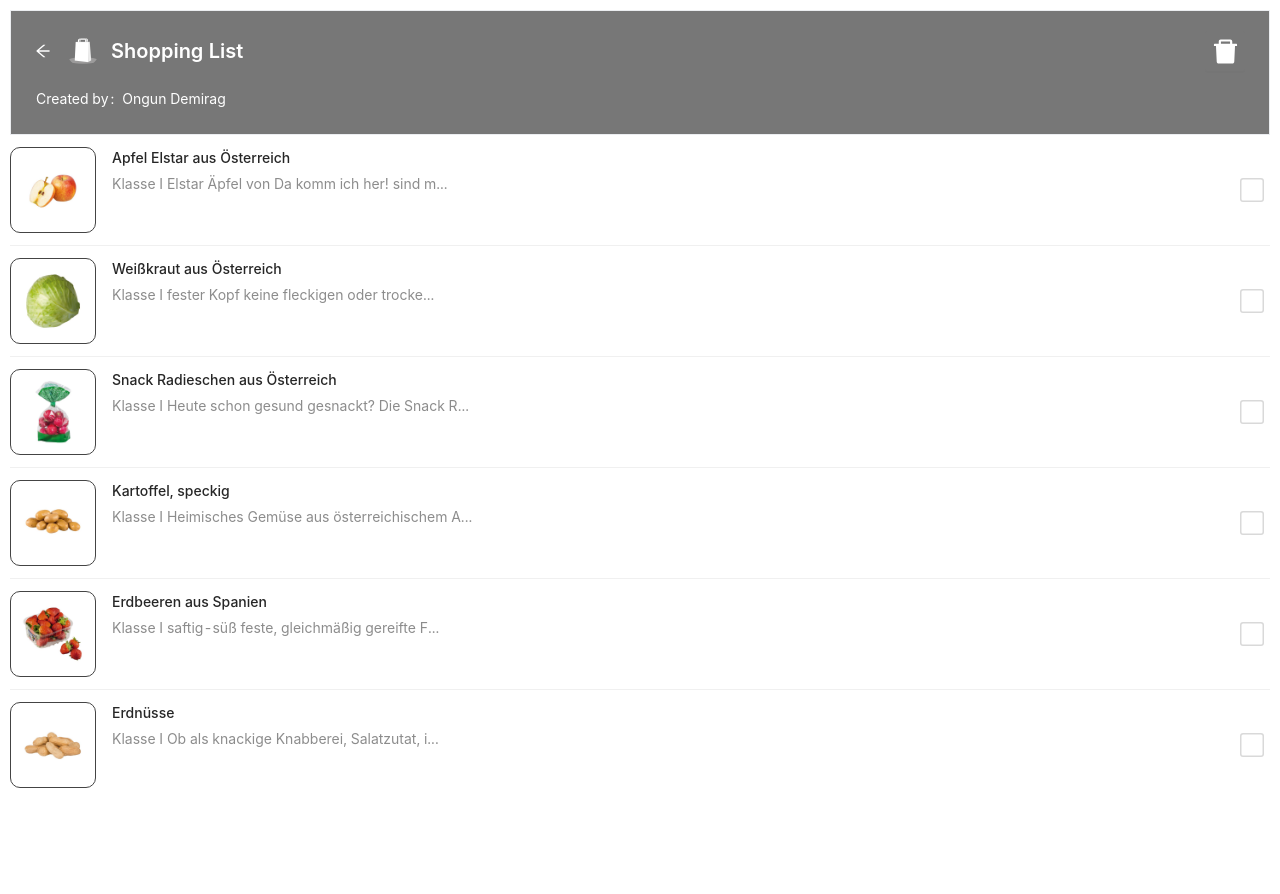
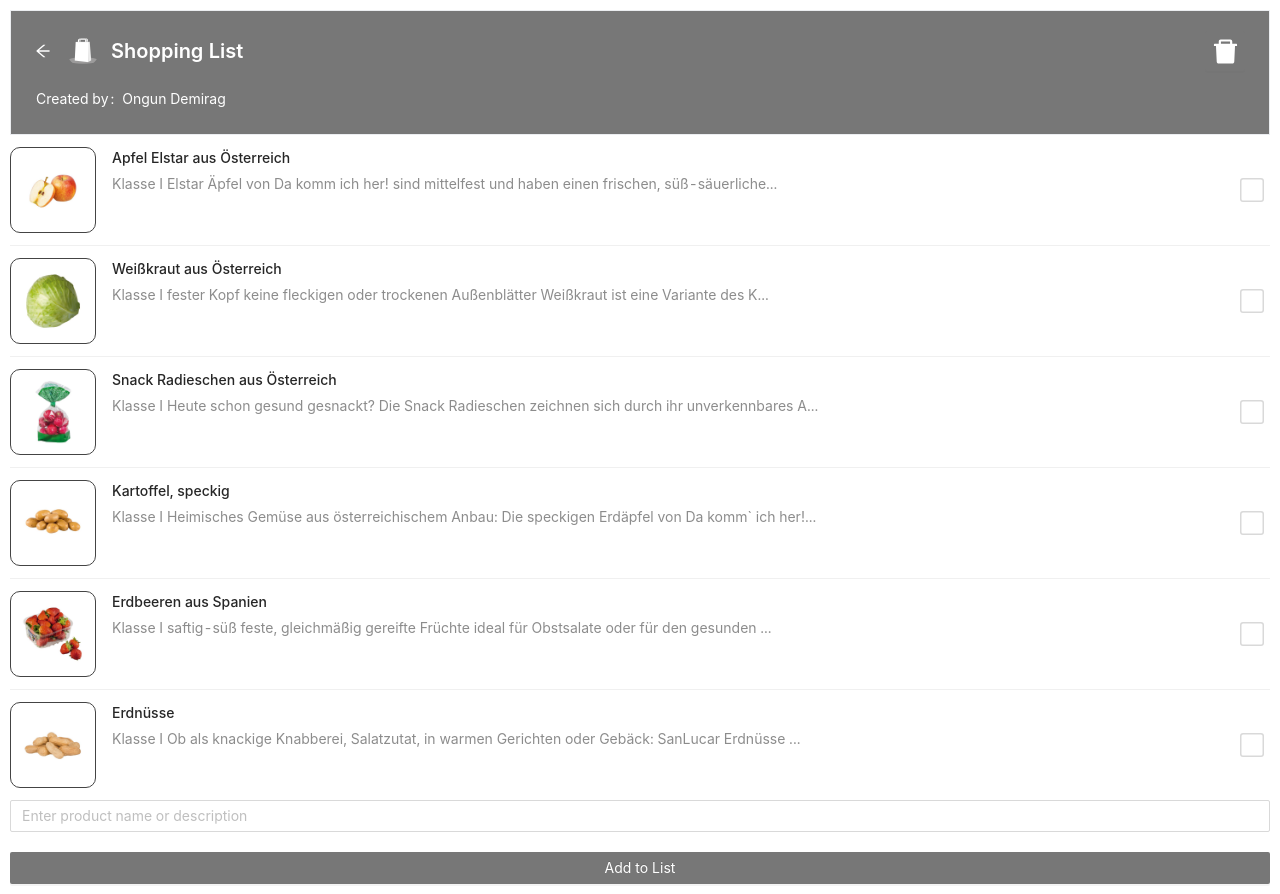
Before and after one commit to wodsuz/shopping-list, a React (Create React App) app: page / in a window 1280 px wide. Before the commit the page ends 810 px from the top, so only its background shows below. Built offline with nearby package versions, Linux system fonts and the light colour scheme.

Commit message:
added checbox in product card and delete icon functionality

```diff
--- a/public/index.html
+++ b/public/index.html
@@ -24,7 +24,7 @@
       work correctly both with client-side routing and a non-root public URL.
       Learn how to configure a non-root public URL by running `npm run build`.
     -->
-    <title>React App</title>
+    <title>Shopping List</title>
   </head>
   <body>
     <noscript>You need to enable JavaScript to run this app.</noscript>
--- a/src/App.tsx
+++ b/src/App.tsx
@@ -2,11 +2,38 @@ import React from "react";
 import "antd/dist/antd.css";
 import styled from "styled-components";
 
+import { useState, useCallback } from "react";
 import products from "./data/products.json";
 import { DeleteFilled } from "@ant-design/icons";
-import { Image, List, Descriptions, PageHeader, Button, Checkbox } from "antd";
+import {
+  Image,
+  List,
+  Descriptions,
+  PageHeader,
+  Button,
+  Checkbox,
+  Input,
+} from "antd";
 
 function App() {
+  const [checkedState, setCheckedState] = useState(
+    new Array(products.products.length).fill(false)
+  );
+
+  const handleCheck = useCallback(
+    (id: number) => {
+      const updatedCheckedState = checkedState.map(
+        (state, index) => (index === id ? !state : state) //convert state for checkBox.
+      );
+      setCheckedState(updatedCheckedState);
+    },
+    [checkedState]
+  );
+
+  const handleDelete = useCallback(() => {
+    setCheckedState(new Array(products.products.length).fill(false));
+  }, []);
+
   return (
     <Container>
       <div>
@@ -22,6 +49,7 @@ function App() {
               className="delete"
               icon={<DeleteFilled style={{ fontSize: "150%" }} />}
               size="large"
+              onClick={() => handleDelete()}
             ></Button>,
           ]}
         >
@@ -36,23 +64,32 @@ function App() {
       <List
         itemLayout="horizontal"
         dataSource={products.products}
-        renderItem={(product) => (
-          <List.Item>
+        renderItem={(product, index) => (
+          <List.Item onClick={() => handleCheck(index)}>
             <List.Item.Meta
               avatar={
                 <Image
                   width={64}
                   src={product.base64Image}
                   fallback="fallback.png"
+                  preview={false}
                 />
               }
               title={product.title}
-              description={product.description.substring(0, 50) + "..."}
+              description={product.description.substring(0, 100) + "..."}
             />
-            <Checkbox className="checkbox"></Checkbox>
+            <Checkbox
+              className="checkbox"
+              checked={checkedState[index]}
+            ></Checkbox>
           </List.Item>
         )}
       />
+
+      <Input placeholder="Enter product name or description" />
+      <Button type="primary" block className="addListbtn">
+        Add to List
+      </Button>
     </Container>
   );
 }
@@ -84,6 +121,7 @@ const Container = styled.div`
   }
   .ant-checkbox-checked .ant-checkbox-inner {
     background-color: #444444 !important;
+    border: none;
   }
   .ant-checkbox {
     /* Double-sized Checkboxes */
@@ -94,6 +132,12 @@ const Container = styled.div`
     transform: scale(1.5);
     padding: 10px;
   }
+  .addListbtn {
+    border: none;
+    margin-top: 20px;
+    color: #ffffff;
+    background-color: #777777;
+  }
 `;
 
 export default App;
```
